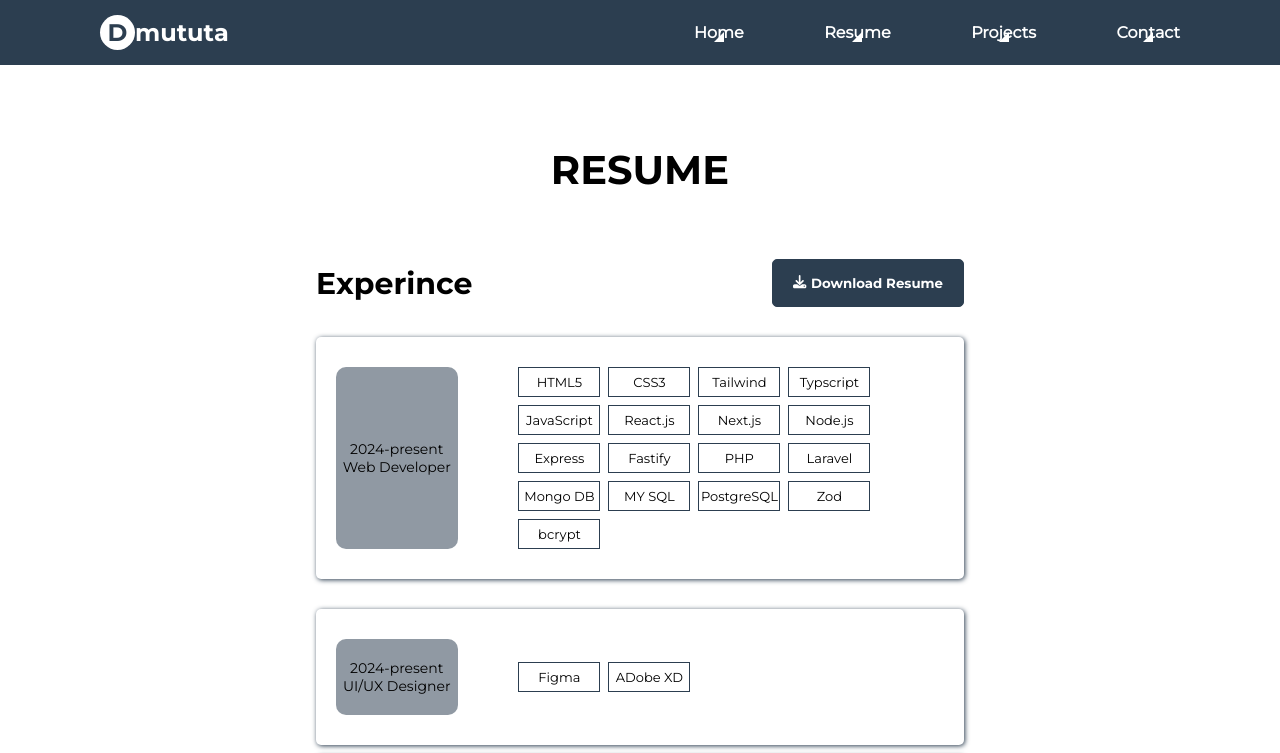
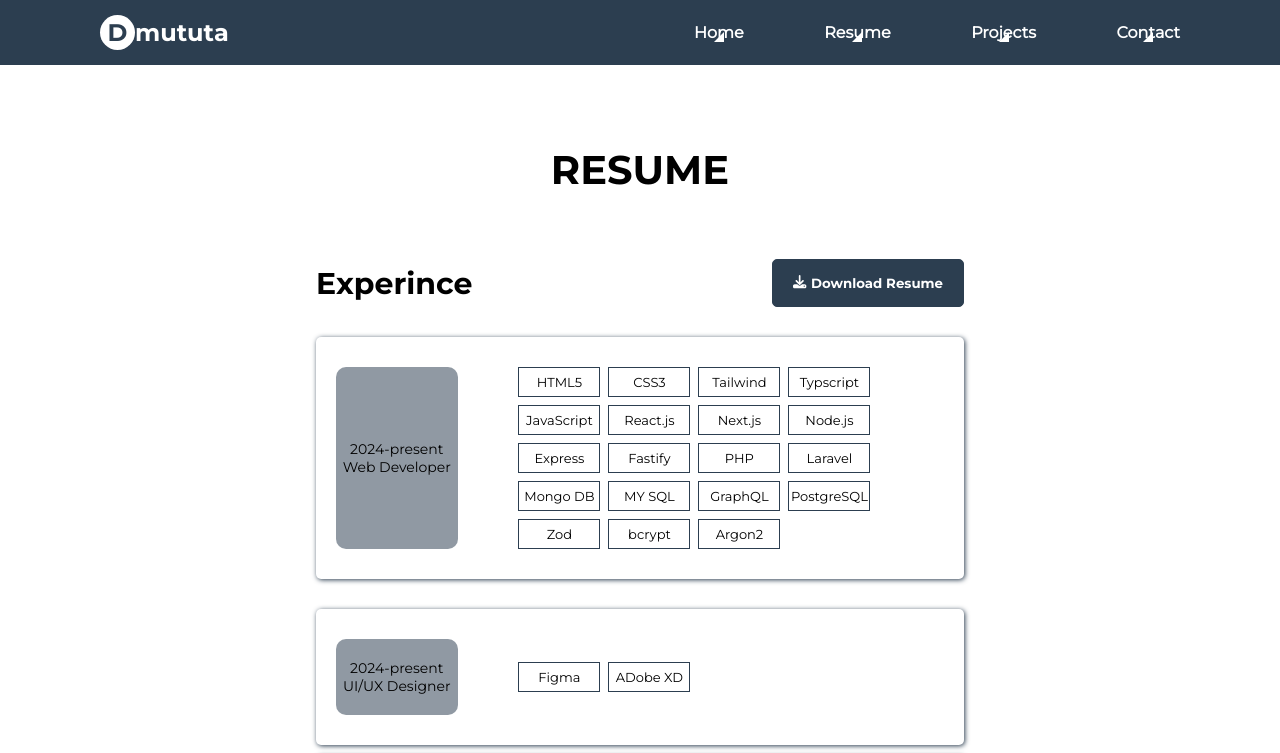
Before and after one commit to danielmututa/React-Portfolio, a React (Create React App) app: page /resume in a window 1280 px wide. Shown: the top 753 px of the page. Built offline with nearby package versions, Linux system fonts and the light colour scheme.

Commit message:
updating my Cv

```diff
--- a/src/components/Experience/Experience.js
+++ b/src/components/Experience/Experience.js
@@ -98,9 +98,11 @@ const Experience = () => {
           <p className='experince-ps'>Laravel</p>
           <p className='experince-ps'>Mongo DB</p>
           <p className='experince-ps'>MY SQL</p>
+          <p className='experince-ps'>GraphQL</p>
           <p className='experince-ps'>PostgreSQL</p>
           <p className='experince-ps'>Zod</p>
           <p className='experince-ps'>bcrypt</p>
+          <p className='experince-ps'>Argon2</p>
         </div>
         </div>
        </div>
```
